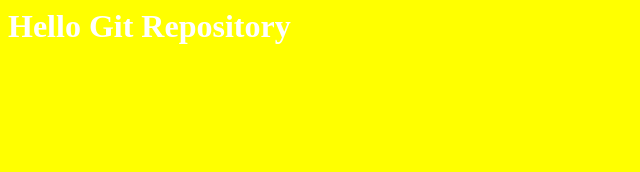
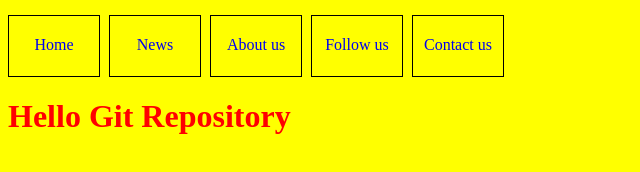
Before and after one commit to ibrahim247github/realPracticeGit, a plain HTML site: page index.html in a window 1280 px wide. Shown: the whole page, without its empty margins (0-640 px from the left). Drawn offline with Linux system fonts and the light colour scheme.

Commit message:
Added Links, style it and also a readme file

```diff
--- a/git.css
+++ b/git.css
@@ -3,5 +3,26 @@ body {
 }
 
 h1 {
-	color: white;
+	color: red;
 }
+
+a {
+	text-decoration: none;
+}
+
+ul.navbar {
+	margin-top: 15px;
+	padding-left: 0;
+	list-style-type: none;
+}
+
+
+ul.navbar li {
+	display: inline-block;
+	width: 90px;
+	border: 1px solid black;
+	height: 40px;
+	text-align: center;
+ 	padding-top: 20px;
+	margin-right: 5px;
+}
--- a/index.html
+++ b/index.html
@@ -5,6 +5,13 @@
 	</head>
 
 	<body>
+	<ul class="navbar">
+	<li><a href="#">Home</a></li>
+	<li><a href="#">News</a></li>
+	<li><a href="#">About us</a></li>
+	<li><a href="#">Follow us</a></li>
+        <li><a href="#">Contact us</a></li>
+	</ul>
 	<h1>Hello Git Repository</h1>
 	</body>
 </html>
```
Also changed, not shown: 1 other file.
